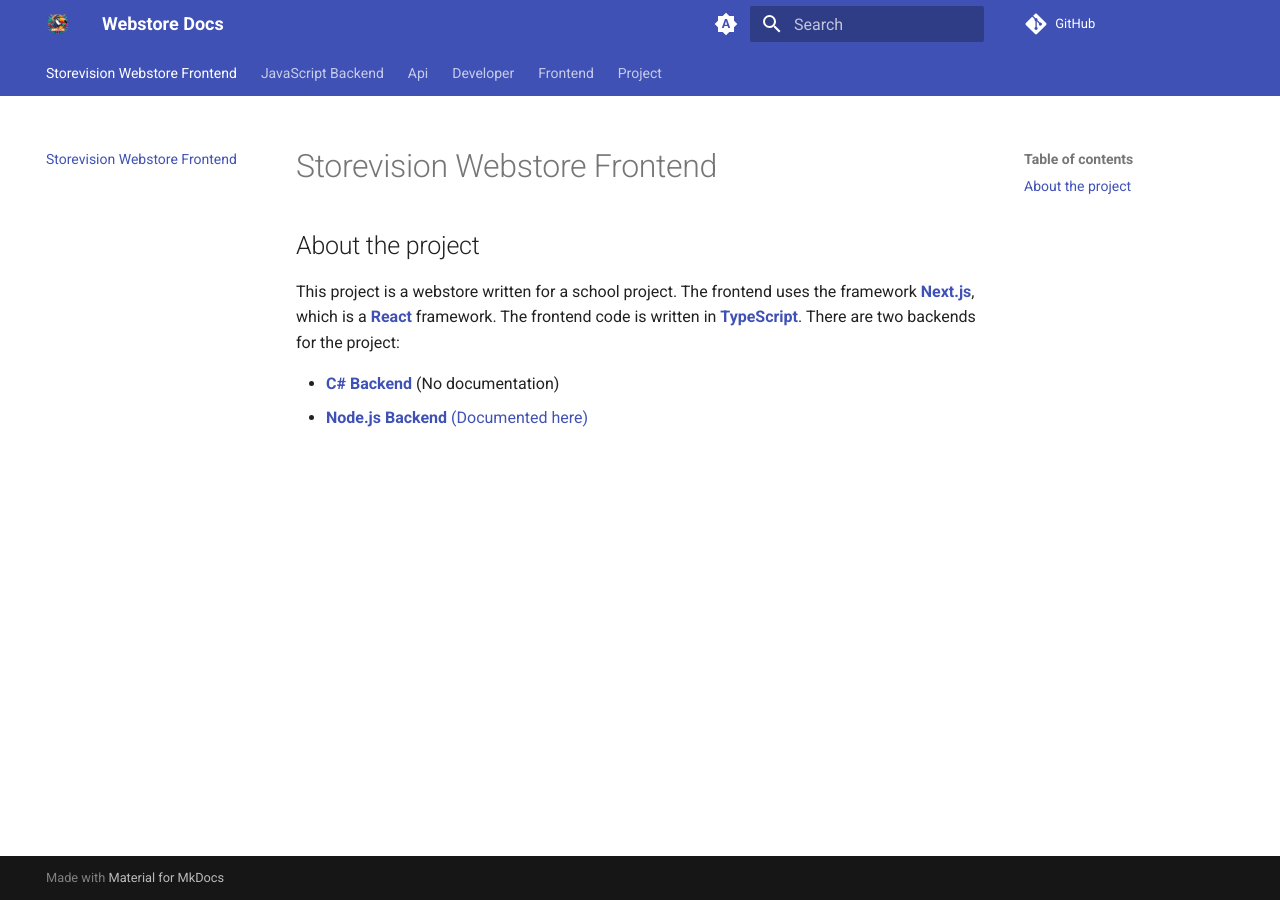
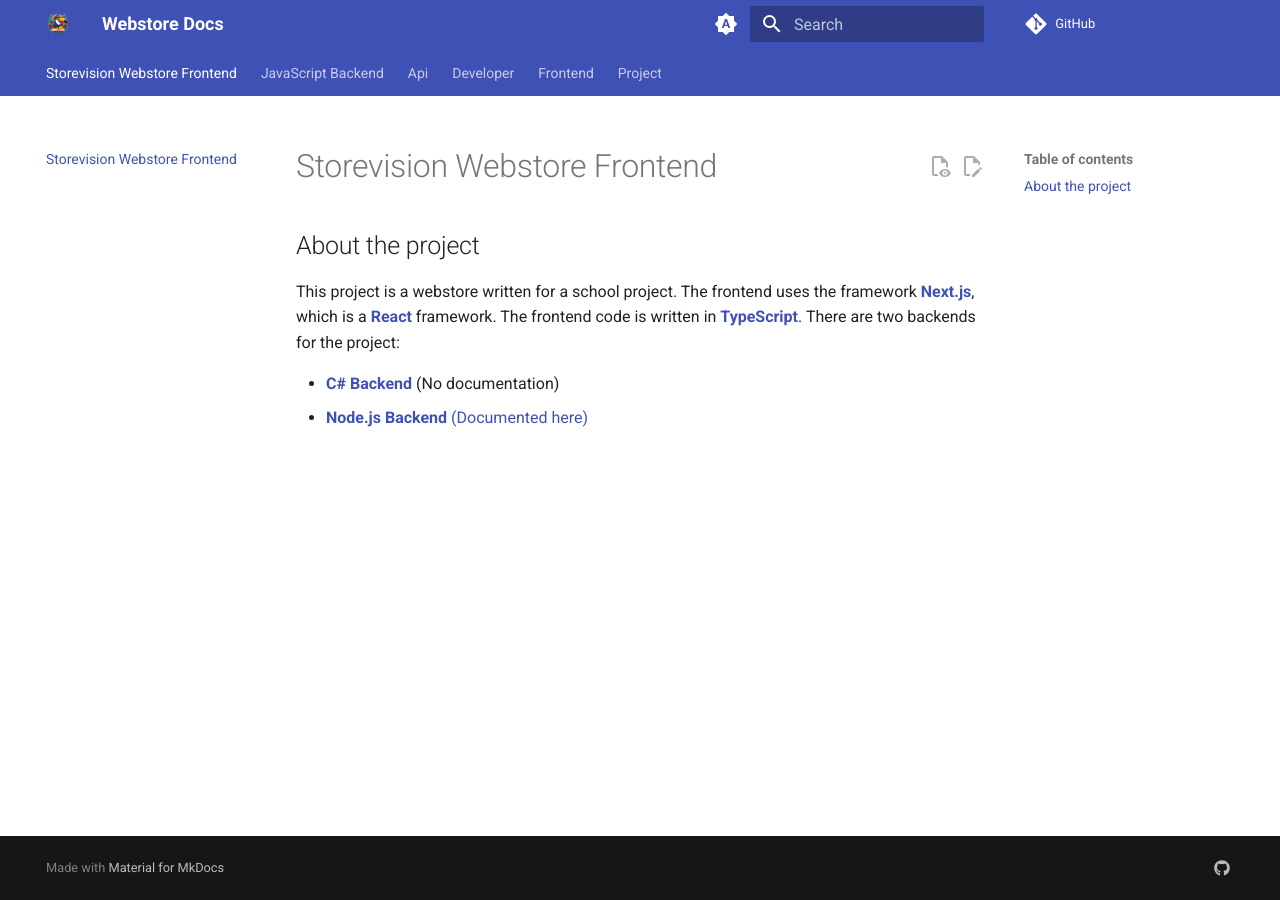
Before and after one commit to storevision/docs, an MkDocs documentation site: the page built from docs/index.md, in a window 1280 px wide. Built offline with MkDocs 1.6.1 and Material for MkDocs 9.7.7, drawn with Linux system fonts in a browser that asks for light colours; comment, search, counter and statistics services are not loaded.

Commit message:
Improve mkdocs config

```diff
--- a/mkdocs.yml
+++ b/mkdocs.yml
@@ -1,14 +1,29 @@
 site_name: Webstore Docs
+
 repo_url: https://github.com/storevision/docs
 site_url: https://storevision.github.io/docs/
+edit_uri: edit/main/docs/
+
+extra:
+  social:
+    - icon: fontawesome/brands/github
+      link: https://github.com/talkarr/talkarr
+
 theme:
   name: material
   features:
+    - navigation.instant
+    - navigation.tracking
     - navigation.tabs
     - navigation.prev_next
     - navigation.top
     - search
     - content.code.copy
+    - content.code.highlight
+    - content.tooltips
+    - content.action.view
+    - content.action.edit
+
   logo: assets/logo.png
   favicon: assets/favicon.ico
   palette:
```
